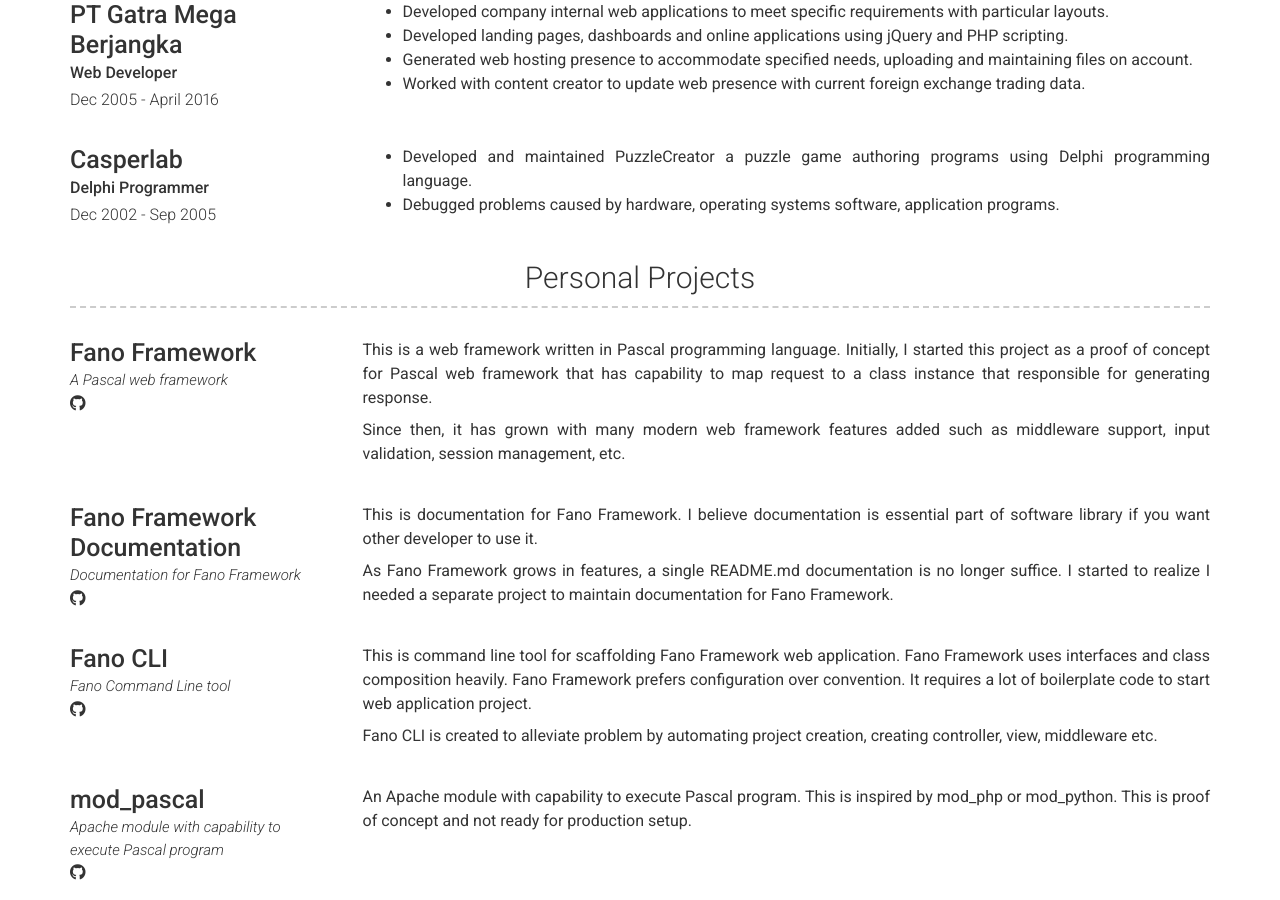
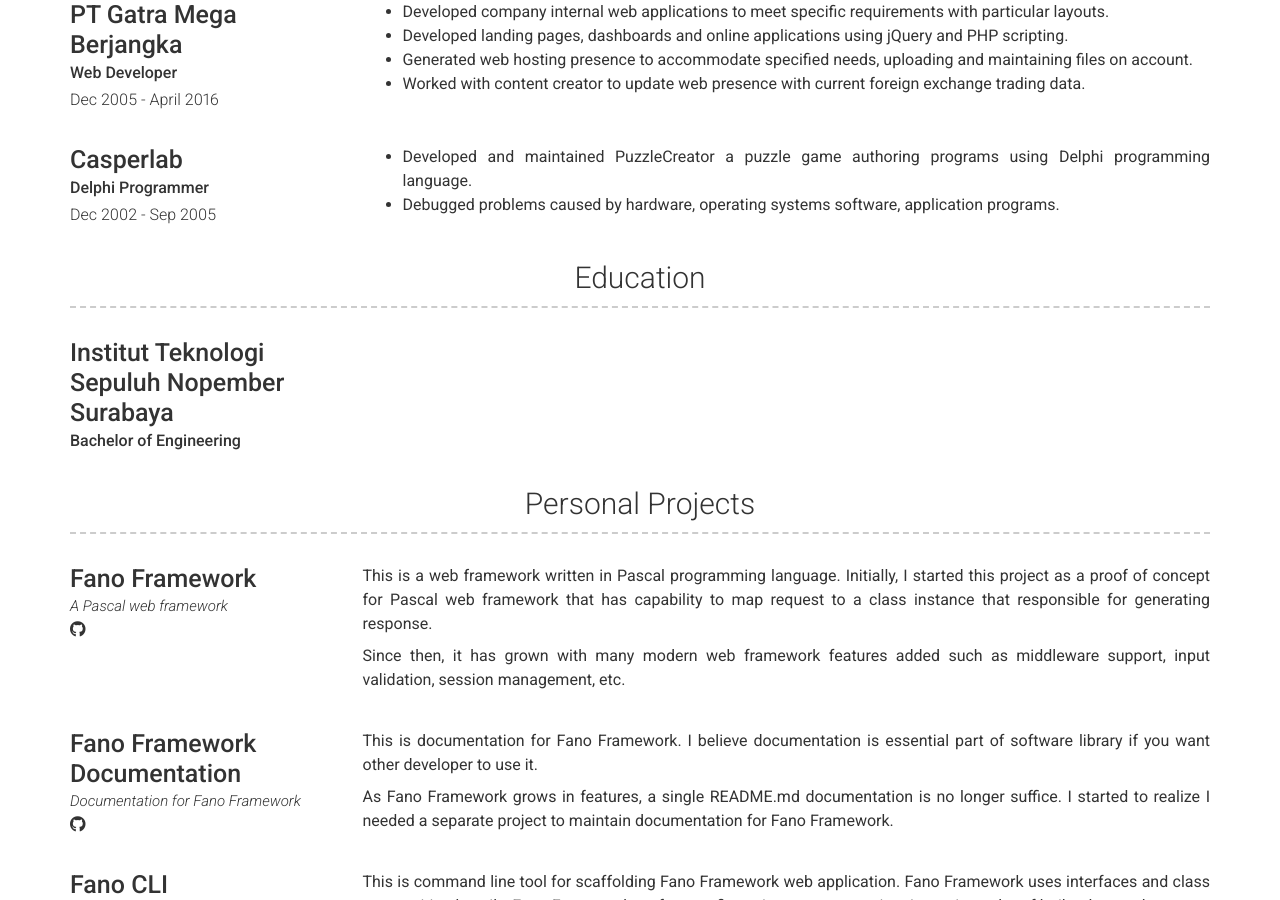
Before and after one commit to zamronypj/zamronypj.github.io, a Jekyll site: the page built from index.md, in a window 1280 px wide and 900 px high, scrolled down 1204 px. Built offline with Jekyll 4.4.1, drawn with Linux system fonts in a browser that asks for light colours; nearby versions of some CDN libraries; a script that is not in the unit is left out; some of the changed text lies outside the part shown.

```diff
--- a/_config.yml
+++ b/_config.yml
@@ -116,6 +116,12 @@ content:
         description: | # this will include new lines to allow paragraphs
           - Developed and maintained PuzzleCreator a puzzle game authoring programs using Delphi programming language.
           - Debugged problems caused by hardware, operating systems software, application programs.
+  - title: Education
+    layout: list
+    content:
+      - layout: left
+        title: Institut Teknologi Sepuluh Nopember Surabaya
+        sub_title: Bachelor of Engineering
   - title: Personal Projects # Title for the section
     layout: list # Type of content section (list/text)
     content:
@@ -201,12 +207,6 @@ content:
 
           <a data-flickr-embed="true" data-footer="true" href="https://www.flickr.com/photos/23152947@N03/albums/72157628071944416" title="Color Plate Buku Pemrograman Game 3D dengan DirectX"><img src="https://live.staticflickr.com/6236/6321315812_df778befe1_z.jpg" width="640" height="480" alt="Color Plate Buku Pemrograman Game 3D dengan DirectX"></a><script async src="//embedr.flickr.com/assets/client-code.js" charset="utf-8"></script>
           </p>
-  - title: Education
-    layout: list
-    content:
-      - layout: left
-        title: Institut Teknologi Sepuluh Nopember Surabaya
-        sub_title: Bachelor of Engineering
 # Footer
 footer_show_references: true
 # references_title: References on request (Override references text)
```
